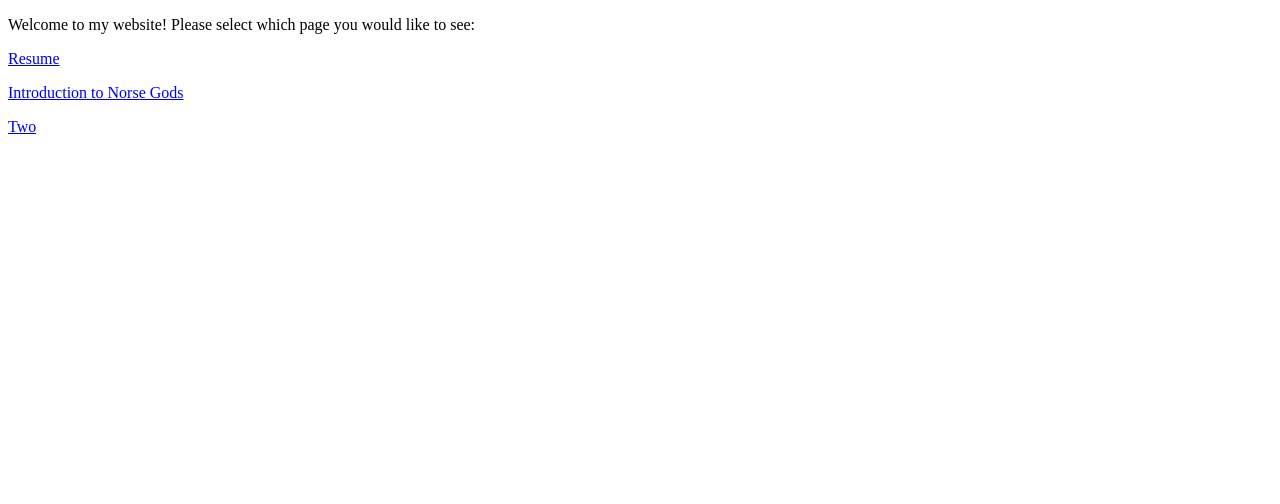
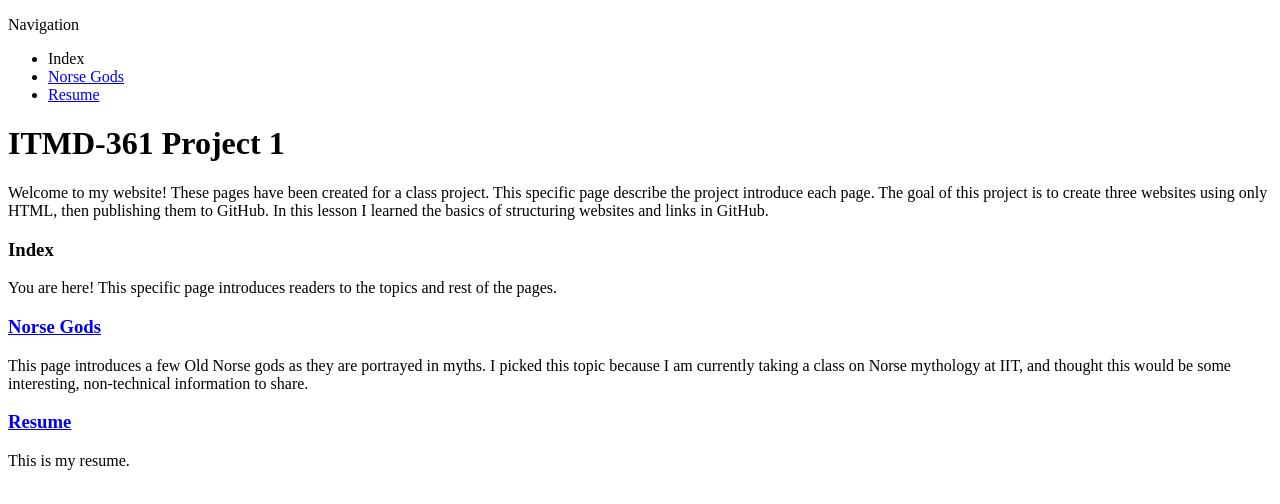
Before and after one commit to graficalinterphace/project_1, a plain HTML site: page index.html in a window 1280 px wide. Drawn offline with Linux system fonts and the light colour scheme.

Commit message:
index draft

```diff
--- a/index.html
+++ b/index.html
@@ -5,9 +5,21 @@
     <title>Index</title>
 </head>
 <body>
-<p>Welcome to my website! Please select which page you would like to see:</p>
-<p><a href="/project_1/Resume/resume.html">Resume</a></p>
-<p><a href="/project_1/Norse/norse.html">Introduction to Norse Gods</a></p>
-<p><a href="/project_1/Two/two.html">Two</a></p>
+    <header>
+        <p>Navigation</p>
+        <ul>
+            <li>Index</li>
+            <li><a href="/project1/Norse/norse.html">Norse Gods</a></li>
+            <li><a href="/project1/Resume/resume.html">Resume</a></li>
+        </ul>
+    </header>
+    <h1>ITMD-361 Project 1</h1>
+    <p>Welcome to my website! These pages have been created for a class project. This specific page describe the project introduce each page. The goal of this project is to create three websites using only HTML, then publishing them to GitHub. In this lesson I learned the basics of structuring websites and links in GitHub.</p>
+    <h3>Index</h3>
+    <p>You are here! This specific page introduces readers to the topics and rest of the pages. </p>
+    <h3><a href="/project1/Norse/norse.html">Norse Gods</a></h3>
+    <p>This page introduces a few Old Norse gods as they are portrayed in myths. I picked this topic because I am currently taking a class on Norse mythology at IIT, and thought this would be some interesting, non-technical information to share.</p>
+    <h3><a href="/project1/Resume/resume.html">Resume</a></h3>
+    <p>This is my resume. </p>
 </body>
 </html>
```
Also changed, not shown: Resume/resume.html (+1 -0 lines).
